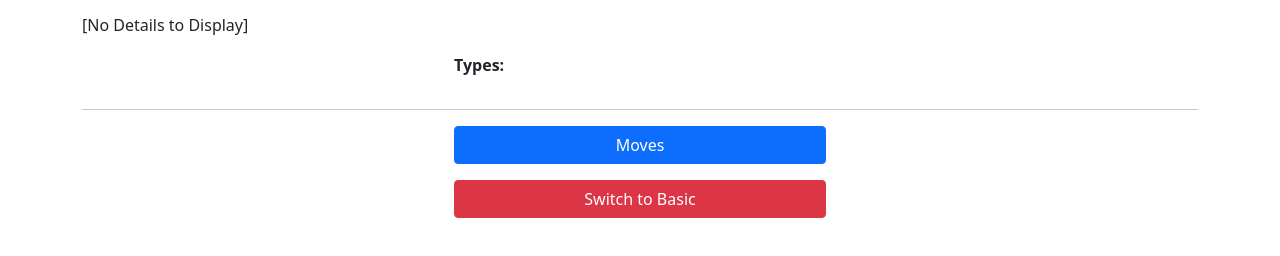
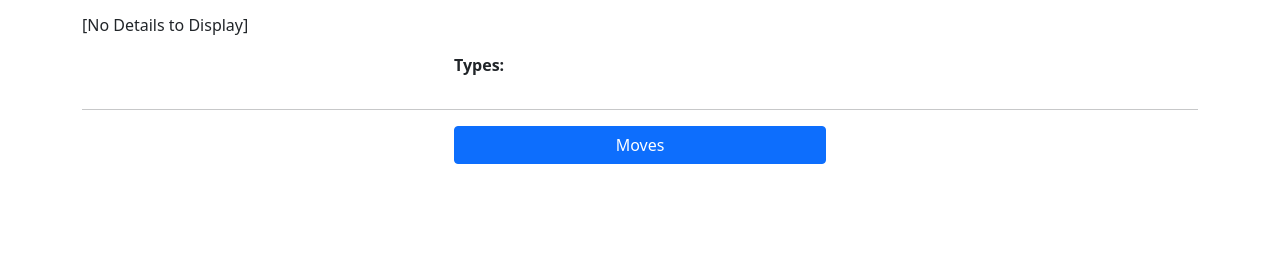
Before and after one commit to lp-cs/pokedex, a plain HTML site: page index.html in a window 1280 px wide. Shown: the part 354-610 px from the top of the page. Drawn offline with Linux system fonts and the light colour scheme; no server answers.

Commit message:
removed link to basic

```diff
--- a/index.html
+++ b/index.html
@@ -41,9 +41,6 @@
             <div class="pokemon_move_list d-grid gap-2 col-md-4 mx-auto mt-3">
                 <button type="button" class="btn btn-primary" data-bs-toggle="modal" data-bs-target="#pokemon_moves">Moves</button>
             </div>
-            <div class="text-right d-grid gap-2 col-md-4 mx-auto mt-3 mb-5">
-                <a type="button" href="basic.html" class="btn btn-danger">Switch to Basic</a>
-            </div>
         </div>
         <div class="modal" id="pokemon_moves">
             <div class="modal-dialog">
```
